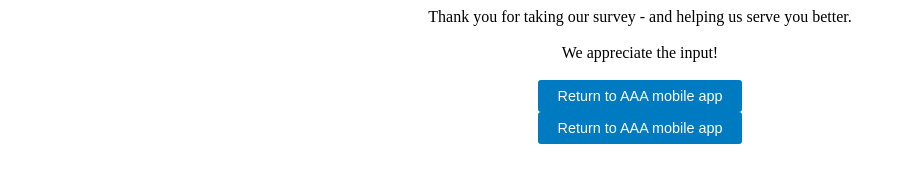
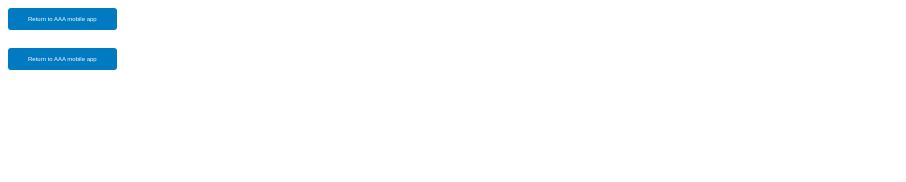
Before and after one commit to franco-ignacio-cifuentes/franco-ignacio-cifuentes.github.io, a plain HTML site: page index.html in a window 1280 px wide. Shown: the whole page, without its empty margins (0-906 px from the left). Drawn offline with Linux system fonts and the light colour scheme.

Commit message:
Style refactor

```diff
--- a/index.html
+++ b/index.html
@@ -1,7 +1,3 @@
-<div style="text-align: center;">Thank you for taking our survey - and helping us serve you better.<br />
-<br />
-We appreciate the input!<br />
-<br />
 <style type="text/css">
 .exit-link {
 	-webkit-tap-highlight-color: rgba(0,0,0,0);
@@ -20,11 +16,11 @@ We appreciate the input!<br />
 	background-color: #007ac0;
 	border-radius: 3px;
 	font-weight: 500;
-	font-size: 14.4px;
+	font-size: 6px;
 }
 </style>
 
-<button class="exit-link" onclick="closeSurvey()">Return to AAA mobile app</button><br>
+<button class="exit-link" onclick="closeSurvey()">Return to AAA mobile app</button><br><br>
 <button class="exit-link" onclick="closeIframe()">Return to AAA mobile app</button>
 </div>
 
```
